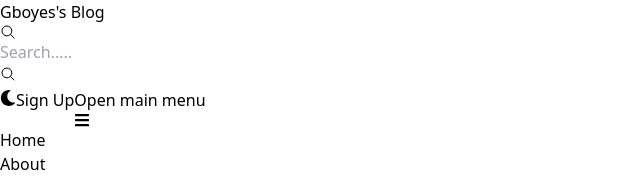
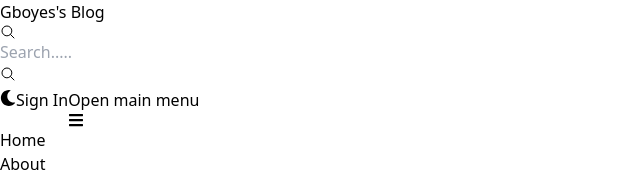
Before and after one commit to GboyegaAkere/mern-blog, a React (Vite) app in the folder client/: page / in a window 1280 px wide. Shown: the top 179 px of the page, without its empty margins (0-640 px from the left). Built offline with nearby package versions, Linux system fonts and the light colour scheme.

Commit message:
new commit

```diff
--- a/client/src/components/Header.jsx
+++ b/client/src/components/Header.jsx
@@ -25,9 +25,9 @@ function Header() {
           <Button className='w-12 h-12 hidden sm:inline' color='gray' pill>
             <FaMoon/>
           </Button>
-          <Link to="/signup">
-            <Button  gradientDuoTone="purpleToBlue">
-                Sign Up
+          <Link to="/signin">
+            <Button  gradientDuoTone="purpleToBlue" outline>
+                Sign In
             </Button>
           </Link>
           <Navbar.Toggle/>
```
Also changed, not shown: package.json (added, +15 -0 lines), 2 other files (tests, documents, lock files or other folders).
